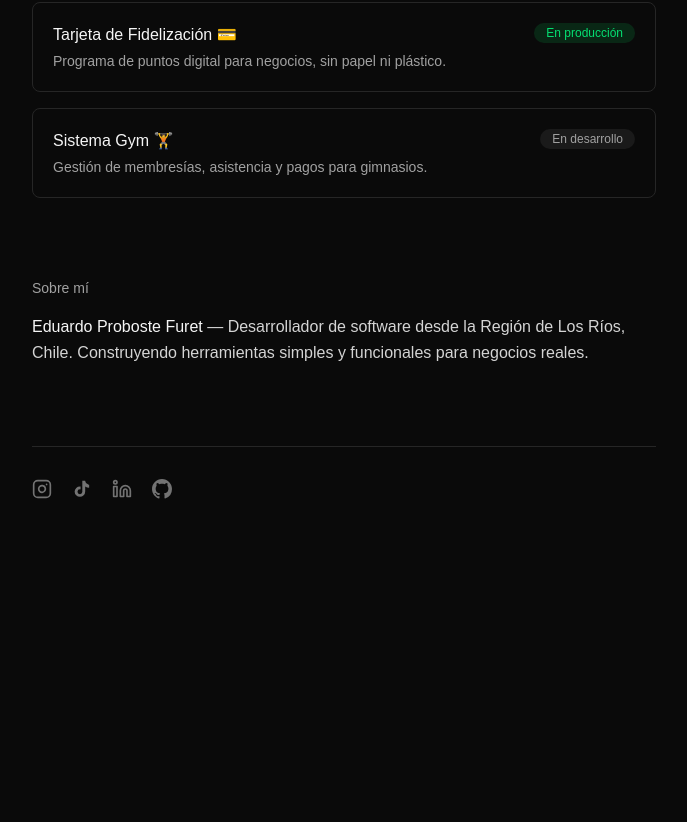
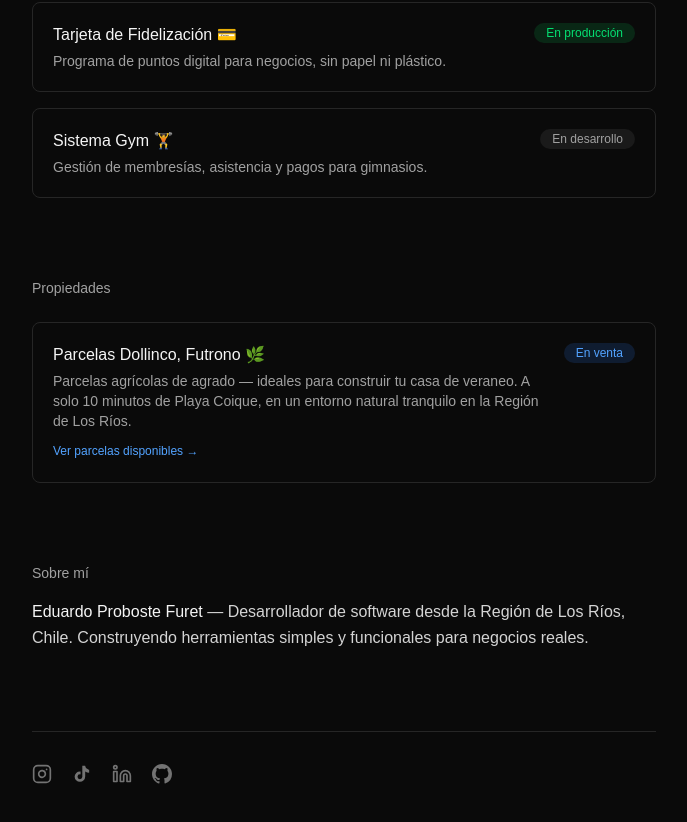
Before and after one commit to Ranco35/360losrios, a Next.js app: page / in a window 1280 px wide. Shown: the part 688-1510 px from the top of the page, without its empty margins (296-983 px from the left). Before the commit the page ends 1315 px from the top, so only its background shows below. Built offline with nearby package versions, Linux system fonts and the light colour scheme.

Commit message:
Mejorar textos: parcelas de agrado, casa veraneo, 10 min Playa Coique + link en pagina principal

```diff
--- a/public/ventas.html
+++ b/public/ventas.html
@@ -3,14 +3,14 @@
 <head>
     <meta charset="UTF-8">
     <meta name="viewport" content="width=device-width, initial-scale=1.0">
-    <meta name="description" content="360 Los Rios - Parcelas en Loteo Dollinco, Futrono y equipos agricolas en la region de Los Rios, Chile. Parcelas desde $39.000.000.">
-    <meta name="keywords" content="parcelas Dollinco, Futrono, propiedades Los Rios, parcelas Chile, tractor, montacargas, venta equipos agricolas">
+    <meta name="description" content="360 Los Rios - Parcelas de agrado en Loteo Dollinco, Futrono. Ideal para casa de veraneo a 10 minutos de Playa Coique. Desde $39.000.000.">
+    <meta name="keywords" content="parcelas agrado Dollinco, Futrono, casa veraneo Los Rios, parcelas Chile, Playa Coique, propiedad veraneo">
     <meta name="author" content="360 Los Rios">
-    <meta property="og:title" content="360 Los Rios - Parcelas Dollinco, Futrono & Equipos">
-    <meta property="og:description" content="Parcelas en Loteo Dollinco, Futrono desde $39.000.000. Tractores y equipos agricolas en Los Rios, Chile">
+    <meta property="og:title" content="Parcelas de Agrado en Dollinco, Futrono — 10 min de Playa Coique">
+    <meta property="og:description" content="Parcelas de agrado en Loteo Dollinco, Futrono. Para tu casa de veraneo a 10 minutos de Playa Coique. Desde $39.000.000.">
     <meta property="og:type" content="website">
     <meta property="og:url" content="https://ventas.360losrios.cl">
-    <title>360 Los Rios - Parcelas Dollinco Futrono & Equipos Agricolas</title>
+    <title>Parcelas de Agrado en Dollinco, Futrono — Casa de Veraneo</title>
 
     <!-- Google Fonts -->
     <link href="https://fonts.googleapis.com/css2?family=Poppins:wght@400;500;600;700;800&family=Inter:wght@300;400;500;600&display=swap" rel="stylesheet">
@@ -832,8 +832,8 @@
     <!-- Hero Section -->
     <section class="hero">
         <div class="hero-content">
-            <h1>Parcelas en Dollinco, Futrono & Equipos Agricolas</h1>
-            <p>Parcelas en Loteo Dollinco desde $39.000.000 (precio de mercado $50.000.000). Tractores y maquinaria de calidad en la Region de Los Rios, Chile.</p>
+            <h1>Parcelas de Agrado en Dollinco, Futrono</h1>
+            <p>Parcelas de agrado en Loteo Dollinco, ideales para construir tu casa de veraneo. A solo 10 minutos de Playa Coique, en plena Región de Los Ríos. Desde $39.000.000 (mercado $50.000.000).</p>
             <div class="cta-buttons">
                 <a href="#productos" class="btn btn-primary">
                     <i class="fas fa-search"></i>
@@ -850,7 +850,7 @@
     <!-- Products Section -->
     <section class="products" id="productos">
         <h2 class="section-title">Nuestros Productos</h2>
-        <p class="section-subtitle">Soluciones integrales para tu operacion agricola</p>
+        <p class="section-subtitle">Parcelas de agrado para tu casa de veraneo, a 10 minutos de Playa Coique</p>
 
         <div class="products-grid">
             <!-- Parcela 9 -->
@@ -866,11 +866,11 @@
                     <div class="product-category">Propiedad - Loteo Dollinco</div>
                     <h3 class="product-name">Parcela 9 - Futrono</h3>
                     <p class="product-description">
-                        Parcela #9 en Loteo Dollinco, Futrono. Terreno agricola con excelente ubicacion, acceso a camino publico y tierra fertil. Mismo loteo donde se venden parcelas a $50.000.000.
+                        Parcela #9 de agrado en Loteo Dollinco, Futrono. Ideal para construir tu casa de veraneo en un entorno tranquilo y natural, a solo 10 minutos de Playa Coique. Mismo loteo donde se venden parcelas a $50.000.000.
                     </p>
                     <ul class="product-features">
                         <li><i class="fas fa-map-marker-alt"></i>Dollinco, Futrono, Los Rios</li>
-                        <li><i class="fas fa-leaf"></i>Tierra fertil certificada</li>
+                        <li><i class="fas fa-umbrella-beach"></i>10 min de Playa Coique</li>
                         <li><i class="fas fa-road"></i>Acceso a camino publico</li>
                     </ul>
                     <div class="product-price-original">$50.000.000 <span class="discount-tag">-22%</span></div>
@@ -897,11 +897,11 @@
                     <div class="product-category">Propiedad - Loteo Dollinco</div>
                     <h3 class="product-name">Parcela 10 - Futrono</h3>
                     <p class="product-description">
-                        Parcela #10 en Loteo Dollinco, Futrono. Terreno agricola en el mismo loteo donde las parcelas se ofrecen a $50.000.000. Ideal para agricultura familiar o proyecto de vida.
+                        Parcela #10 de agrado en Loteo Dollinco, Futrono. Perfecta para tu proyecto de casa de veraneo rodeado de naturaleza, a solo 10 minutos de Playa Coique. Mismo loteo donde las parcelas se ofrecen a $50.000.000.
                     </p>
                     <ul class="product-features">
                         <li><i class="fas fa-map-marker-alt"></i>Dollinco, Futrono, Los Rios</li>
-                        <li><i class="fas fa-leaf"></i>Tierra fertil certificada</li>
+                        <li><i class="fas fa-umbrella-beach"></i>10 min de Playa Coique</li>
                         <li><i class="fas fa-road"></i>Acceso a camino publico</li>
                     </ul>
                     <div class="product-price-original">$50.000.000 <span class="discount-tag">-10%</span></div>
--- a/src/app/page.tsx
+++ b/src/app/page.tsx
@@ -2,6 +2,7 @@ interface Project {
   title: string;
   description: string;
   status: "producción" | "desarrollo";
+  href?: string;
 }
 
 const projects: Project[] = [
@@ -183,6 +184,36 @@ export default function Home() {
           </ul>
         </section>
 
+        {/* Parcelas en Venta */}
+        <section className="mb-20">
+          <h2 className="mb-6 text-sm font-medium text-neutral-400">
+            Propiedades
+          </h2>
+          <a
+            href="/ventas"
+            className="block rounded-lg border border-neutral-800 p-5 transition-colors hover:border-neutral-600 hover:bg-neutral-900/50 group"
+          >
+            <div className="flex items-start justify-between gap-4">
+              <div>
+                <h3 className="font-medium text-neutral-100 group-hover:text-white">
+                  Parcelas Dollinco, Futrono 🌿
+                </h3>
+                <p className="mt-1 text-sm text-neutral-400">
+                  Parcelas agrícolas de agrado — ideales para construir tu casa
+                  de veraneo. A solo 10 minutos de Playa Coique, en un entorno
+                  natural tranquilo en la Región de Los Ríos.
+                </p>
+                <span className="mt-3 inline-flex items-center gap-1 text-xs font-medium text-blue-400 group-hover:text-blue-300">
+                  Ver parcelas disponibles →
+                </span>
+              </div>
+              <span className="inline-block rounded-full px-3 py-0.5 text-xs font-medium bg-blue-500/15 text-blue-400 shrink-0">
+                En venta
+              </span>
+            </div>
+          </a>
+        </section>
+
         {/* Sobre mí */}
         <section className="mb-20">
           <h2 className="mb-4 text-sm font-medium text-neutral-400">
```
